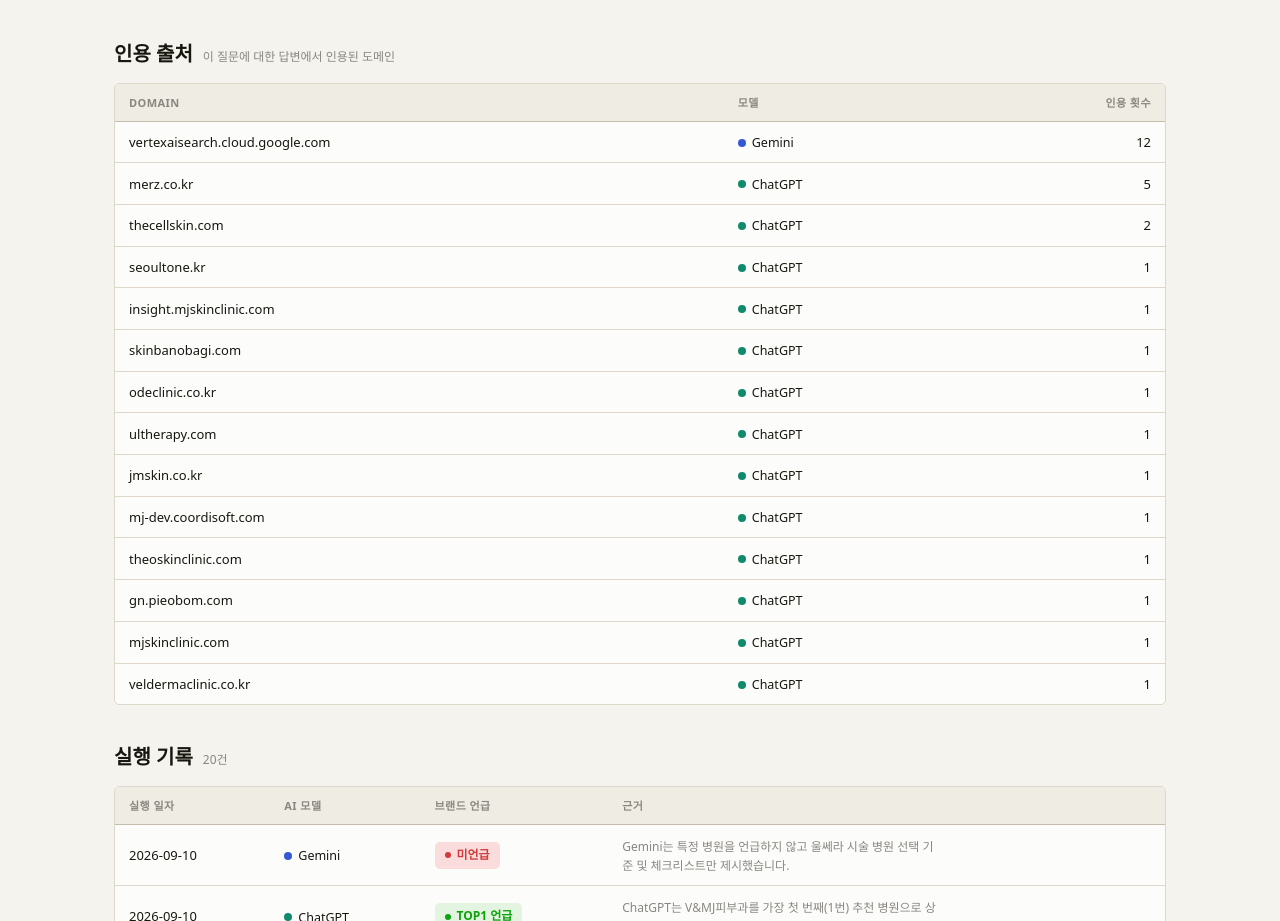
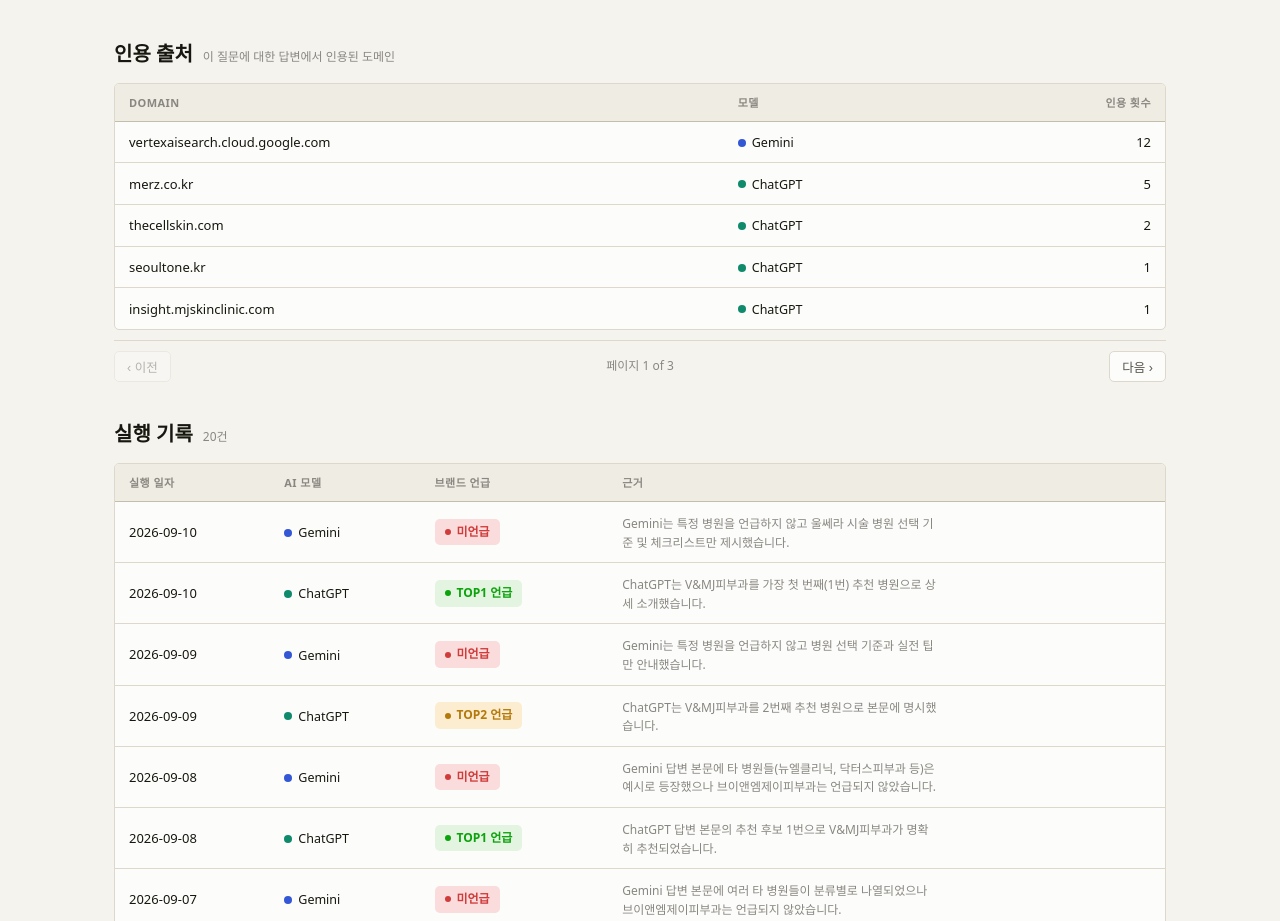
Before and after one commit to mjskinclinic/v-mj-skin-clinic, a plain HTML site: page docs/prompt.html in a window 1280 px wide. Shown: the part 1167-2088 px from the top of the page. Drawn offline with Linux system fonts and the light colour scheme; a web font is replaced by a local one.

Commit message:
Add files via upload

```diff
--- a/docs/prompt.html
+++ b/docs/prompt.html
@@ -21,6 +21,7 @@
     <thead><tr><th>Domain</th><th>모델</th><th style="text-align:right">인용 횟수</th></tr></thead>
     <tbody id="citationBody"></tbody>
   </table></div>
+  <div class="rank-pager" id="citationPager"></div>
 
   <div class="lane-heading"><h2>실행 기록</h2><span class="n" id="runCount"></span></div>
   <div class="table-wrap"><table>
@@ -193,6 +194,10 @@ function renderRanking() {
   `).join("");
 }
 
+const CITE_PAGE_SIZE = 5;
+let CITE_PAGE = 1;
+let CITE_LIST_FULL = [];
+
 function renderCitations() {
   const runs = runsForQuestion(HIST);
   const counts = new Map();
@@ -207,19 +212,49 @@ function renderCitations() {
       counts.set(key, cur);
     }
   }
+  CITE_LIST_FULL = [...counts.values()].sort((a, b) => b.count - a.count);
+  CITE_PAGE = 1;
+  renderCitationsPage();
+}
+
+function renderCitationsPage() {
   const tbody = document.getElementById("citationBody");
-  const list = [...counts.values()].sort((a, b) => b.count - a.count);
+  const pager = document.getElementById("citationPager");
+  const list = CITE_LIST_FULL;
+
   if (!list.length) {
     tbody.innerHTML = `<tr><td colspan="3" class="table-empty">아직 인용 출처 데이터가 없습니다. 자동 파이프라인이 실행되면 이 답변들이 참고한 도메인이 여기 표시됩니다.</td></tr>`;
+    pager.innerHTML = "";
     return;
   }
-  tbody.innerHTML = list.map((c) => `
+
+  const totalPages = Math.ceil(list.length / CITE_PAGE_SIZE);
+  const start = (CITE_PAGE - 1) * CITE_PAGE_SIZE;
+  const pageItems = list.slice(start, start + CITE_PAGE_SIZE);
+
+  tbody.innerHTML = pageItems.map((c) => `
     <tr>
       <td>${c.domain}</td>
       <td>${[...c.platforms].map((p) => `<span class="platform-tag"><i style="background:${PLATFORM_META[p].color}"></i>${PLATFORM_META[p].name}</span>`).join(" ")}</td>
       <td style="text-align:right" class="mono">${c.count}</td>
     </tr>
   `).join("");
+
+  if (totalPages <= 1) {
+    pager.innerHTML = "";
+    return;
+  }
+  pager.innerHTML = `
+    <button type="button" class="rank-pager-btn" id="citePrev" ${CITE_PAGE === 1 ? "disabled" : ""}>‹ 이전</button>
+    <span class="rank-pager-label mono">페이지 ${CITE_PAGE} of ${totalPages}</span>
+    <button type="button" class="rank-pager-btn" id="citeNext" ${CITE_PAGE === totalPages ? "disabled" : ""}>다음 ›</button>
+  `;
+  document.getElementById("citePrev")?.addEventListener("click", () => {
+    if (CITE_PAGE > 1) { CITE_PAGE -= 1; renderCitationsPage(); }
+  });
+  document.getElementById("citeNext")?.addEventListener("click", () => {
+    if (CITE_PAGE < totalPages) { CITE_PAGE += 1; renderCitationsPage(); }
+  });
 }
 
 function renderRuns() {
```
